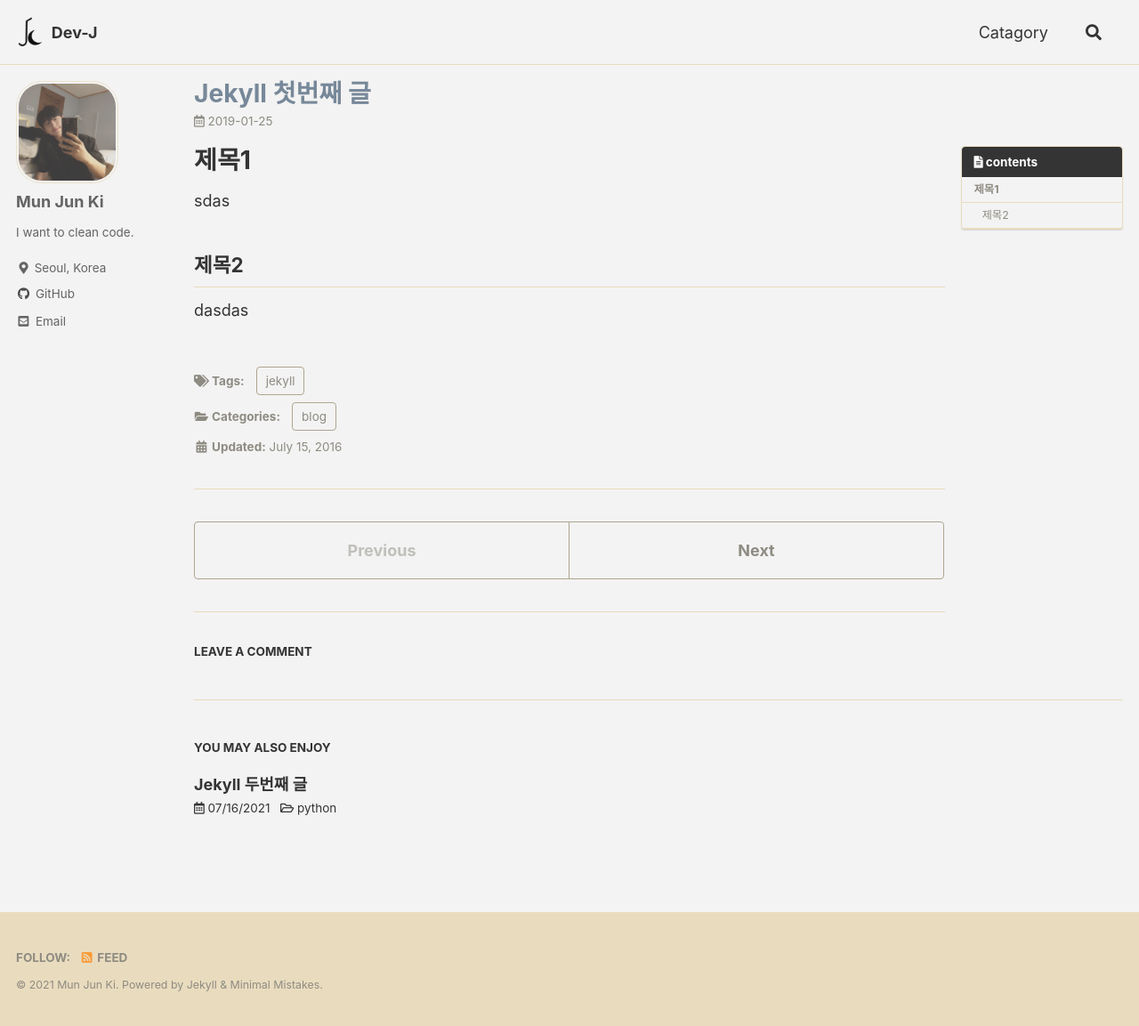
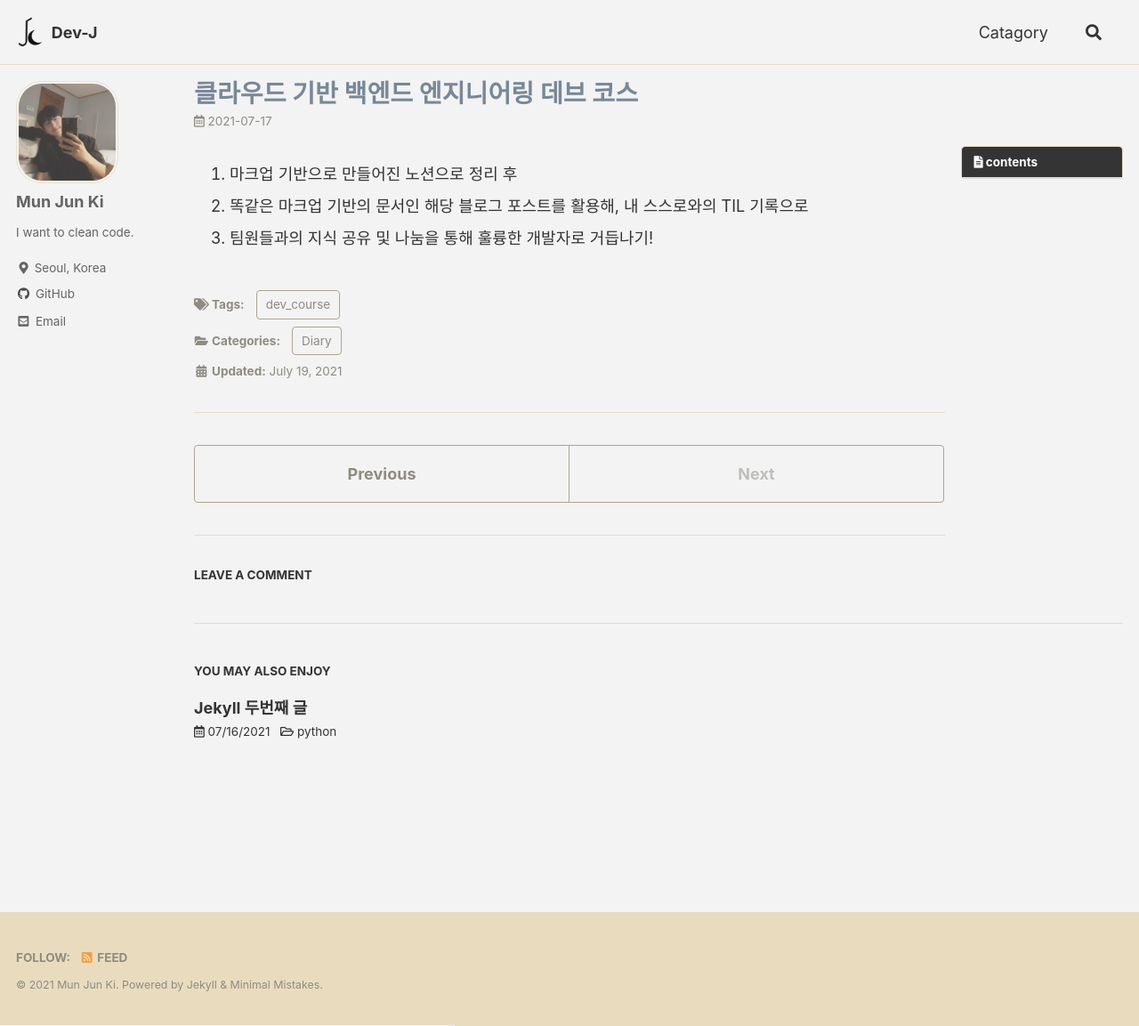
Before and after one commit to moo-on/moo-on.github.io, a Jekyll site: the page built from _posts/2021-07-15-firstPost.md, in a window 1280 px wide and 1153 px high. Shown: the whole window at 89% size. Built offline with Jekyll 4.4.1, drawn with Linux system fonts in a browser that asks for light colours; cached includes are drawn as plain includes; comment, search, counter and statistics services are not loaded.

Commit message:
write post

```diff
--- a/_posts/2021-07-15-firstPost.md
+++ b/_posts/2021-07-15-firstPost.md
@@ -1,21 +1,21 @@
 ---
-date: 2019-01-25
+date: 2021-07-17
 
-title: "Jekyll 첫번째 글"
-excerpt: "GitHub Blog 서비스인 github.io 블로그 시작하기로 했다."
+title: "클라우드 기반 백엔드 엔지니어링 데브 코스"
+excerpt: "해당 과정을 참여하게 된다면.."
 
-categories: blog
-tags: jekyll
+categories: Diary
+tags: dev_course
 
 toc: true
 toc_sticky: true
 toc_label: "contents"
 toc_icon :
 
-last_modified_at : 2016-07-15
+last_modified_at : 2021-07-19
 ---
 
-# 제목1
-sdas
-## 제목2
-dasdas
+
+  1. 마크업 기반으로 만들어진 노션으로 정리 후
+  2. 똑같은 마크업 기반의 문서인 해당 블로그 포스트를 활용해, 내 스스로와의 TIL 기록으로
+  3. 팀원들과의 지식 공유 및 나눔을 통해 훌륭한 개발자로 거듭나기!
```
